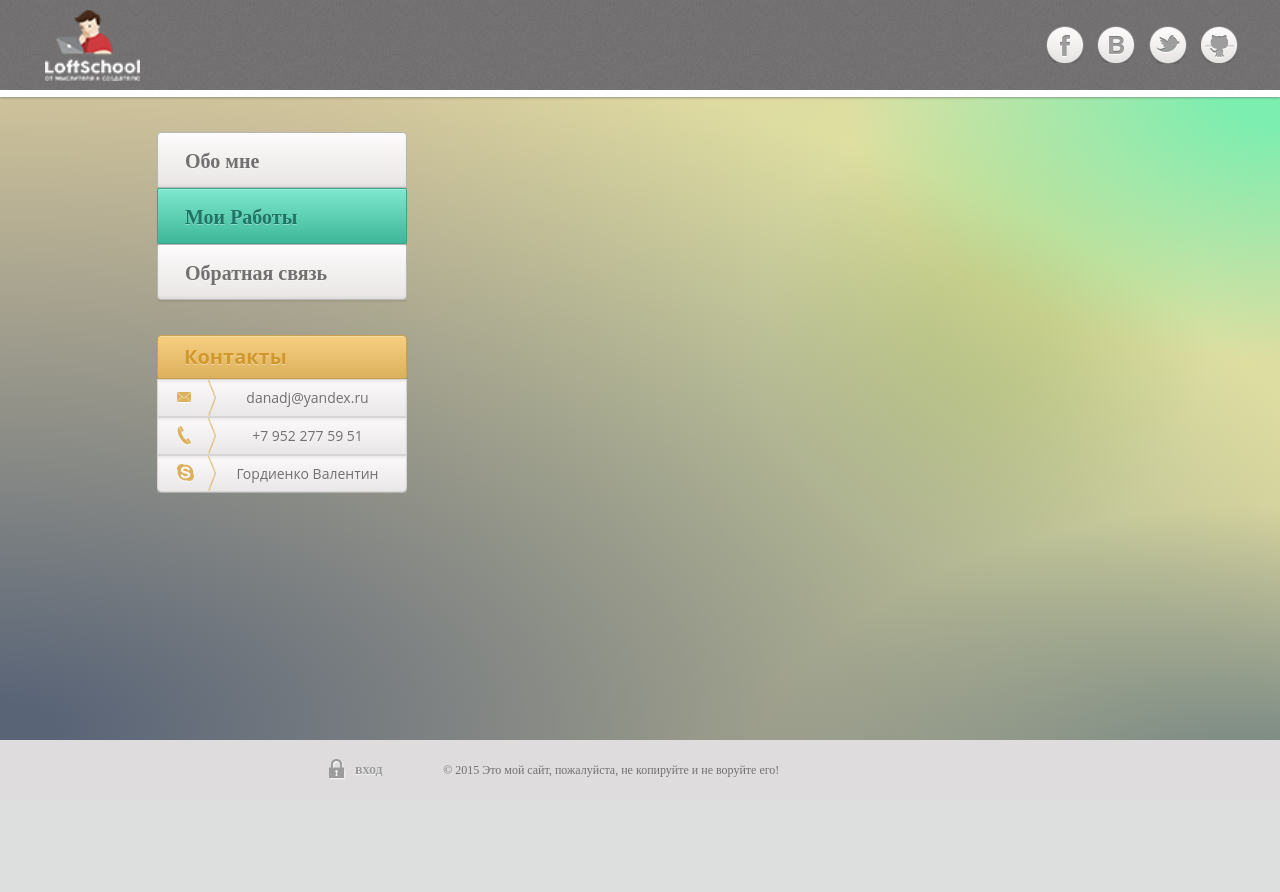
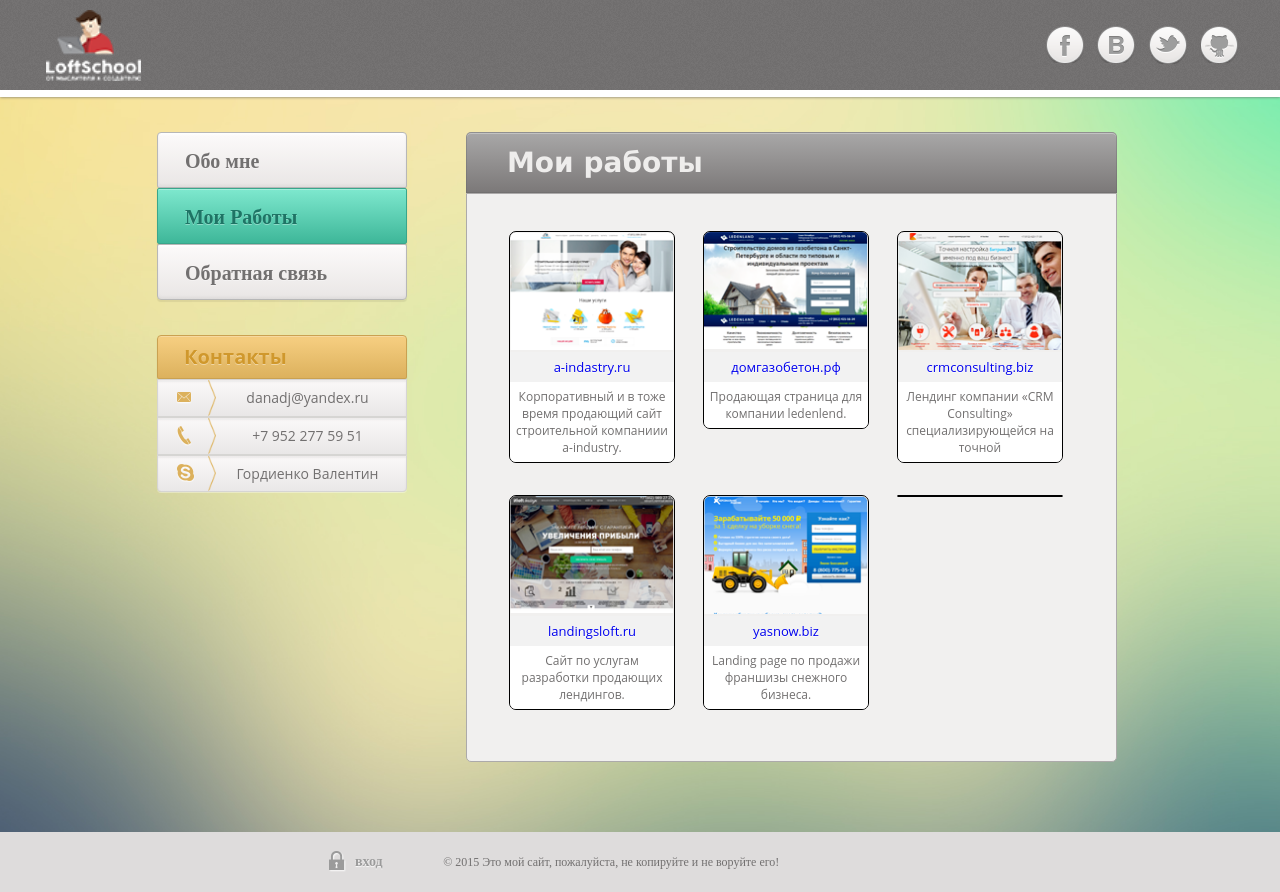
Before and after one commit to DANADJ/GVPortfolio-1, a PHP site: page /myworks.html in a window 1280 px wide. Before the commit the page ends 779 px from the top, so only its background shows below. Run offline with PHP 8.4, Linux system fonts and the light colour scheme; some libraries are stand-ins or nearby versions.

Commit message:
Внёс исправление выданные наставником

```diff
--- a/app/css/header.css
+++ b/app/css/header.css
@@ -4,9 +4,13 @@
    border-bottom: 7px solid #ffffff;
    box-shadow: 0px 0px 3px #676767;
 }
+.header-logo {
+   display: inline-block;
+   width: 95px;
+   padding: 10px 0 0 6px;
+}
 .header-logo-img {
-   margin: 10px 0 0 5px;
-   width: 95px;
+   width: 100%;
 }
 .social-icon-menu, .social-icon-menu-item  {
    float: right;
--- a/app/css/main.css
+++ b/app/css/main.css
@@ -8,12 +8,16 @@ html {
 }
 body {
    font: 14px/1.41 Verdana, Arial, sans-serif;
+   background-image: url(../images/bg-main.png);
+   background-attachment: fixed;
+   background-repeat: no-repeat;
+   background-size: cover;
 }
 table {
    border-collapse: collapse;
    border-spacing: 0;
 }
-/*Контеqнер контента сайта*/
+/*Контейнер контента сайта*/
 .wrapper {
    position: relative;
    min-height: 100%;
@@ -21,13 +25,9 @@ table {
    height: 100%;
    min-width: 960px;
    overflow: hidden;
-   background:
-      radial-gradient(ellipse farthest-corner at 0 80%, #596477 3%, transparent 80%),
-      radial-gradient(ellipse farthest-corner at 100% 90%, #758884 3%, transparent 30%),
-      radial-gradient(ellipse farthest-corner at 100% 0%, #7ceeb0 3%, transparent 24%),
-      radial-gradient(circle at 77% 30%, #d0d98d 5%, #DEDFA1 20%, #dfd0a0 60%);
-   background-repeat: no-repeat;
-   background-position: 0 90px;
+}
+.page {
+   padding: 35px 0 0 0 !important;
 }
 /*Центрирование контента*/
 .conteiner {
--- a/app/css/page-content.css
+++ b/app/css/page-content.css
@@ -1,8 +1,7 @@
 .page-content {
    width: 651px;
    float: left;
-   margin-left: 59px;
-   margin-top: 35px;
+   margin: 0 0 35px 59px;
 }
 .page-content-item {
    margin: 0 0 35px 0;
@@ -62,10 +61,13 @@
    position: absolute;
    top: 36px;
    left: 41px;
-   background: url(../images/myphoto.png) no-repeat;
-   background-size: 136px;
-   background-position: 0 -12px;
    box-shadow: 3.236px 2.351px 26.88px 5.12px rgba(236, 232, 227, 0.75),inset 0px 2px 24px 0px rgba(121, 121, 121, 0.23);
+   overflow: hidden;
+}
+.main-info-myPhoto-img {
+   width: 100%;
+   position: relative;
+   top: -12px;
 }
 .main-info-list {
    padding: 0 0 0 200px;
@@ -153,3 +155,53 @@ display: none;
    background: url(../images/file.png) no-repeat;
    background-position: 0 28%;
 }
+
+/*Страница-Мои работы*/
+.myWorks-item {
+   width: 166px;
+   display: block;
+   float: left;
+   margin: 9px 14px 23px 14px;
+   padding: 0;
+   border: 1px solid;
+   border-radius: 7px;
+   box-sizing: border-box;
+   overflow: hidden;
+}
+.myWorks-item:nth-child(4n) {
+   clear: both;
+}
+.myWorks-item-link {
+   display: block;
+   width: 100%;
+   height: 120px;
+   margin: 0;
+   padding: 0;
+}
+.myWorks-item-link-img {
+   width: 100%;
+   padding: 0;
+   margin: 0;
+}
+.myWorks-item-header {
+    width: 100%;
+    padding: 6px 0;
+    margin: 0 auto;
+    background-color: #f2f2f2;
+    background-origin: border-box;
+    text-align: center;
+    font: 13px "Open Sans";
+    color: #727070;
+    text-shadow: 0px 1px 0px rgba(255, 255, 255, 0.75);
+}
+.myWorks-item-content {
+   width: 100%;
+   padding: 6px 0;
+   margin: 0 auto;
+   background-color: #ffffff;
+   font: 12px "Open Sans";
+   color: #727070;
+   text-align: center;
+}
+
+}
--- a/app/css/side-nav-contact-menu.css
+++ b/app/css/side-nav-contact-menu.css
@@ -7,7 +7,7 @@
 .nav-menu {
    list-style: none;
    padding: 0;
-   margin: 35px 0;
+   margin: 0 0 35px 0;
    width: 100%;
 }
 .nav-menu-item-link {
@@ -74,7 +74,7 @@
 /*Блок тонтактов*/
 .contact-menu {
    padding: 0;
-   margin: 35px 0;
+   margin: 0 0 35px 0;
    width: 100%;
 }
 .contact-menu-list {
@@ -146,8 +146,10 @@
    text-align: center;
 }
 .contact-menu-list-item-link {
+   display: block;
    font-size: 14px;
    font-family: "Open Sans";
    color: #727070;
    line-height: 1.2;
+   word-break: break-all;
 }
--- a/app/myworks.html
+++ b/app/myworks.html
@@ -7,10 +7,13 @@
       <title>Сайт портфолио - Гордиенко Валентин - Мои работы</title>
       <meta name="author" content="WEB-developer Гордиенко Валентин Валентинович">
       <link rel="stylesheet" href="bower/normalize-css/normalize.css">
+      <link rel="stylesheet" href="fonts/fonts.css">
       <link rel="stylesheet" href="css/main.css">
       <link rel="stylesheet" href="css/header.css">
       <link rel="stylesheet" href="css/footer.css">
       <link rel="stylesheet" href="css/side-nav-contact-menu.css">
+      <link rel="stylesheet" href="css/page-content.css">
+      <link rel="icon" type="image/png" href="images/favicon-16x16.png" sizes="16x16">
    </head>
    <body>
       <!--[if lt IE8]>
@@ -19,7 +22,7 @@
       <div class="wrapper">
          <header class="header">
             <div class="conteiner header-width">
-               <a href="http://loftschool.com" class="header-logo"><img class="header-logo-img" src="images/logo.png" alt="Логотип LoftSchool"></a>
+               <a href="./" class="header-logo"><img class="header-logo-img" src="images/logo.png" alt="Логотип LoftSchool"></a>
                <ul class="social-icon-menu">
                   <li class="social-icon-menu-item"><a href="https://github.com/DANADJ" class="social-icon git" target="_blank"></a></li>
                   <li class="social-icon-menu-item"><a href="#" class="social-icon tvit" target="_blank"></a></li>
@@ -28,15 +31,15 @@
                </ul>
             </div><!--Конец Conteiner-->
          </header>
-         <section class="page conteiner page-width">
+         <section class="page conteiner page-width clearfix">
             <section class="side">
                <ul class="nav-menu">
-                  <li class="nav-menu-item"><a href="index.html" class="link-without-decorations nav-menu-item-link">Обо мне</a></li>
-                  <li class="nav-menu-item "><a href="myworks.html" class="link-without-decorations nav-menu-item-link nav-menu-item-link-activePage">Мои Работы</a></li>
-                  <li class="nav-menu-item"><a href="contactwithme.html" class="link-without-decorations nav-menu-item-link">Обратная связь</a></li>
+                  <li class="nav-menu-item"><a href="./" class="link-without-decorations nav-menu-item-link">Обо мне</a></li>
+                  <li class="nav-menu-item "><a href="./myworks.html" class="link-without-decorations nav-menu-item-link nav-menu-item-link-activePage">Мои Работы</a></li>
+                  <li class="nav-menu-item"><a href="./contactwithme.html" class="link-without-decorations nav-menu-item-link">Обратная связь</a></li>
                </ul>
                <div class="contact-menu">
-                  <h2 class="contact-menu-header">Контакты</h3>
+                  <h2 class="contact-menu-header">Контакты</h2>
                   <ul class="contact-menu-list">
                      <li class="contact-menu-list-item">
                         <div class="contact-menu-list-item-icon mail-link">
@@ -57,6 +60,40 @@
                </div>
             </section>
             <main class="page-content">
+               <article class="page-content-item">
+                  <h1 class="page-content-item-header">Мои работы</h1>
+                  <div class="page-content-item-conteiner">
+                     <ol class="page-content-list clearfix">
+                        <li class="myWorks-item">
+                           <a href="" class="myWorks-item-link"><img src="images/a-industry.png" alt="a-indastry.ru" class="myWorks-item-link-img"></a>
+                           <p class="myWorks-item-header"><a href="#" class="link-without-decorations">a-indastry.ru</a></p>
+                           <p class="myWorks-item-content">Корпоративный и в тоже время продающий сайт строительной компаниии a-industry.</p>
+                        </li>
+                        <li class="myWorks-item">
+                           <a href="#" class="myWorks-item-link"><img src="images/domgazobeton.png" alt="домгазобетон.рф" class="myWorks-item-link-img"></a>
+                           <p class="myWorks-item-header"><a href="#" class="link-without-decorations">домгазобетон.рф</a></p>
+                           <p class="myWorks-item-content">Продающая страница для компании ledenlend.</p>
+                        </li>
+                        <li class="myWorks-item">
+                           <a href="" class="myWorks-item-link"><img src="images/crmconsulting.png" alt="crmconsulting.biz" class="myWorks-item-link-img"></a>
+                           <p class="myWorks-item-header"><a href="#" class="link-without-decorations">crmconsulting.biz</a></p>
+                           <p class="myWorks-item-content">Лендинг компании «СRM Consulting» специализирующейся на точной </p>
+                        </li>
+                        <li class="myWorks-item">
+                           <a href="" class="myWorks-item-link"><img src="images/landingsloft.png" alt="landingsloft.ru" class="myWorks-item-link-img"></a>
+                           <p class="myWorks-item-header"><a href="#" class="link-without-decorations">landingsloft.ru</a></p>
+                           <p class="myWorks-item-content">Сайт по услугам разработки продающих лендингов.</p>
+                        </li>
+                        <li class="myWorks-item">
+                           <a href="" class="myWorks-item-link"><img src="images/yasnow.png" alt="yasnow.biz" class="myWorks-item-link-img"></a>
+                           <p class="myWorks-item-header"><a href="#" class="link-without-decorations">yasnow.biz</a></p>
+                           <p class="myWorks-item-content">Landing page по продажи франшизы снежного бизнеса.</p>
+                        </li>
+                        <li class="myWorks-item">
+                        </li>
+                     </ol>
+                  </div>
+               </article>
             </main>
          </section>
          <div class="empty"></div>
```
Also changed, not shown: app/contactwithme.html (+7 -6 lines), app/index.html (+10 -9 lines), app/images/a-industry.png (added), app/images/bg-main.png (added), app/images/crmconsulting.png (added), app/images/domgazobeton.png (added), app/images/favicon-16x16.png (added), app/images/landingsloft.png (added), app/images/yasnow.png (added).
